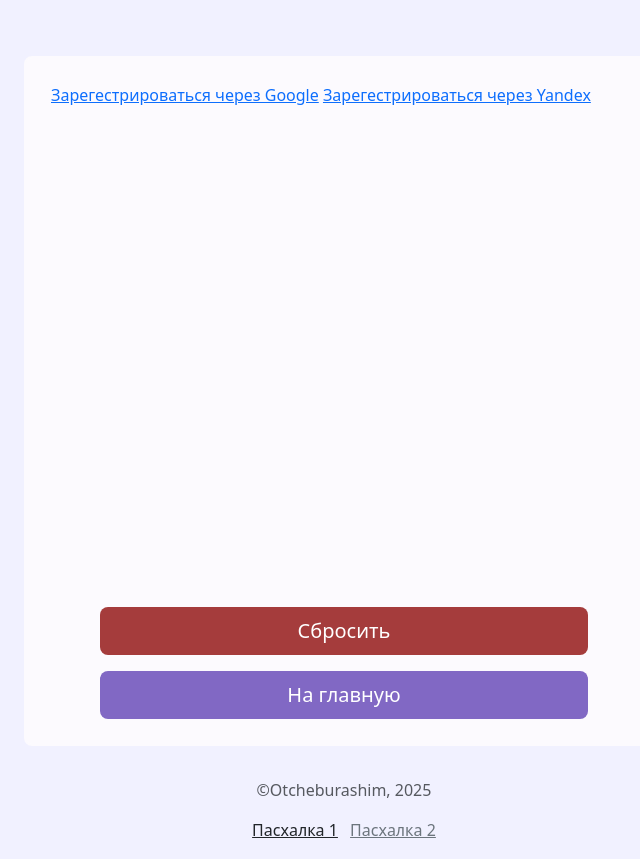
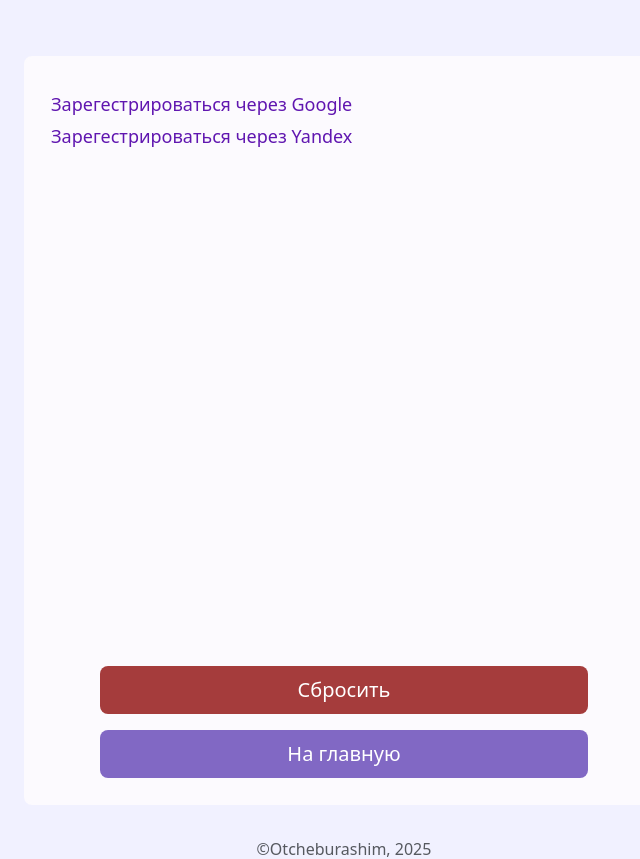
Before and after one commit to alissaryb/predprof-2025, a Python web app: template templates/register.html in a window 1280 px wide. Shown: the part 86-945 px from the top of the page, without its empty margins (296-936 px from the left). Before the commit the page ends 924 px from the top, so only its background shows below. Run offline with Jinja, Linux system fonts and the light colour scheme; the template is opened without the code that fills it, so the values that code supplies are empty.

Commit message:
+ стайл 3

```diff
--- a/templates/register.html
+++ b/templates/register.html
@@ -2,10 +2,11 @@
 {% block main_content %}
 
 <div class="main tablo-block-reg col-md-10 col-lg-6 cen">
-    <a href="/auth/reg/google">Зарегестрироваться через Google</a>
-    <a href="/auth/reg/yandex">Зарегестрироваться через Yandex</a>
     <form action="" method="post">
         <h1 class="text-center">{{ title }}</h1>
+
+        <a class="aut" href="/auth/reg/google">Зарегестрироваться через Google</a><div class="small-br"></div>
+        <a class="aut" href="/auth/reg/yandex">Зарегестрироваться через Yandex</a><br><br>
 
         {{ form.hidden_tag() }}
 
```
